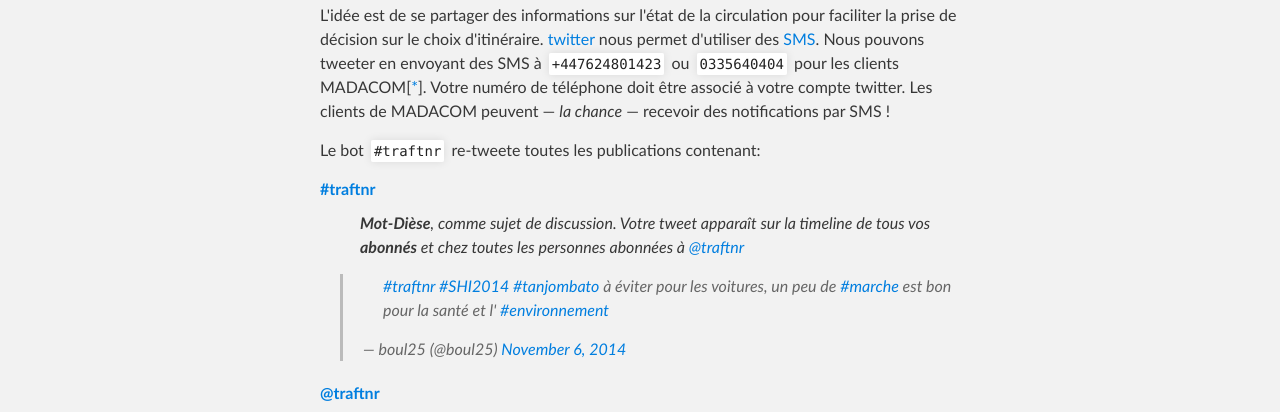
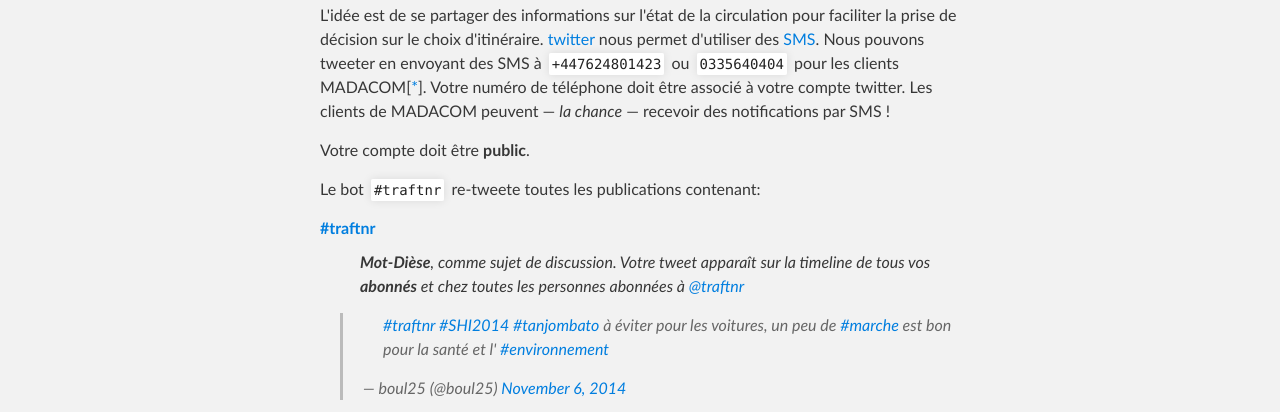
Before and after one commit to elsifaka/traftnr.mrkb.mg, a plain HTML site: page index.html in a window 1280 px wide. Shown: the part 317-729 px from the top of the page. Drawn offline with Linux system fonts and the light colour scheme.

Commit message:
Public account

```diff
--- a/index.html
+++ b/index.html
@@ -32,6 +32,7 @@
         <blockquote>Parce que les notifications SMS de twitter sont pratiques pour se partager des informations sur les embouteillages... Et la circulation à Antananarivo en général.</blockquote>
         <h2>Comment ça marche ?</h2>
         <p>L'idée est de se partager des informations sur l'état de la circulation pour faciliter la prise de décision sur le choix d'itinéraire. <a href="https://twitter.com">twitter</a> nous permet d'utiliser des <a href="https://support.twitter.com/articles/75458#" title="RTFM">SMS</a>. Nous pouvons tweeter en envoyant des SMS à <code>+447624801423</code> ou <code>0335640404</code> pour les clients MADACOM<sup>[<a name="madacom" href="#ftn.madacom">*</a>]</sup>. Votre numéro de téléphone doit être associé à votre compte twitter. Les clients de MADACOM peuvent &mdash; <em>la chance</em> &mdash; recevoir des notifications par SMS !</p>
+        <p>Votre compte doit être <strong>public</strong>.</p>
         <p>Le bot <code>#traftnr</code> re-tweete toutes les publications contenant:</p>
         <dl>
           <dt><a href="https://twitter.com/search?f=realtime&q=%23traftnr&src=typd">#traftnr</a></dt>
```
